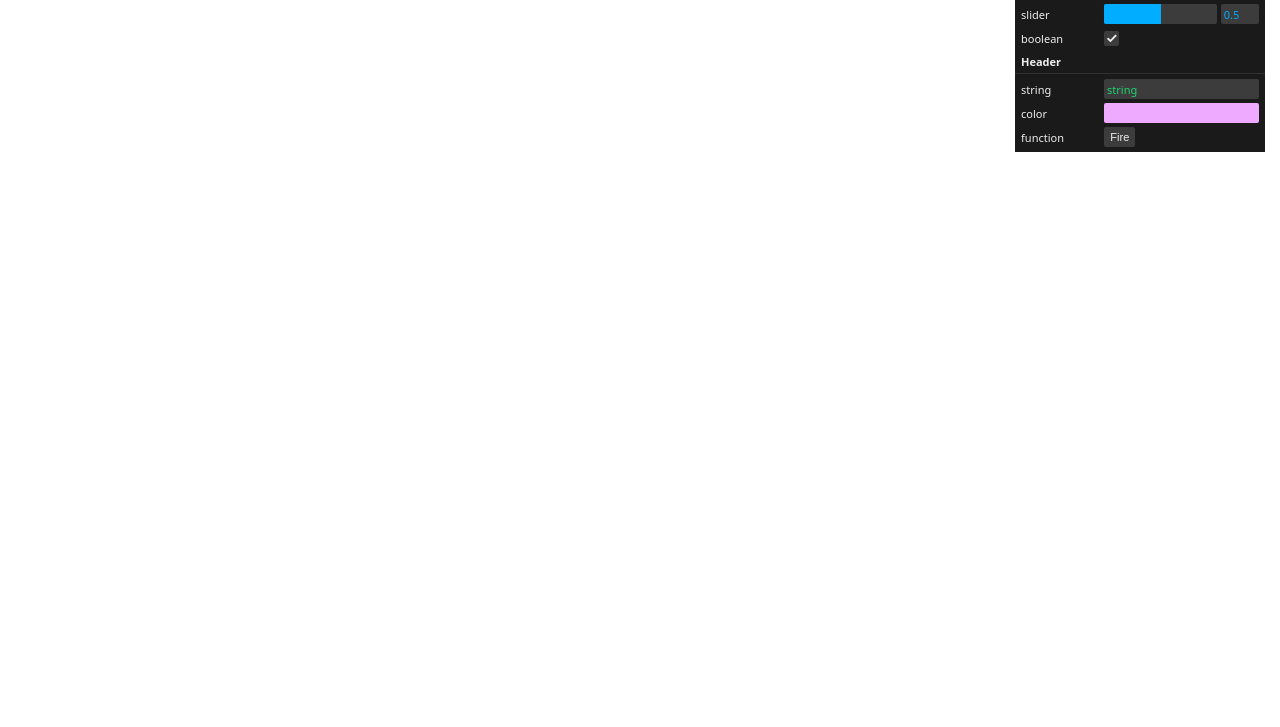
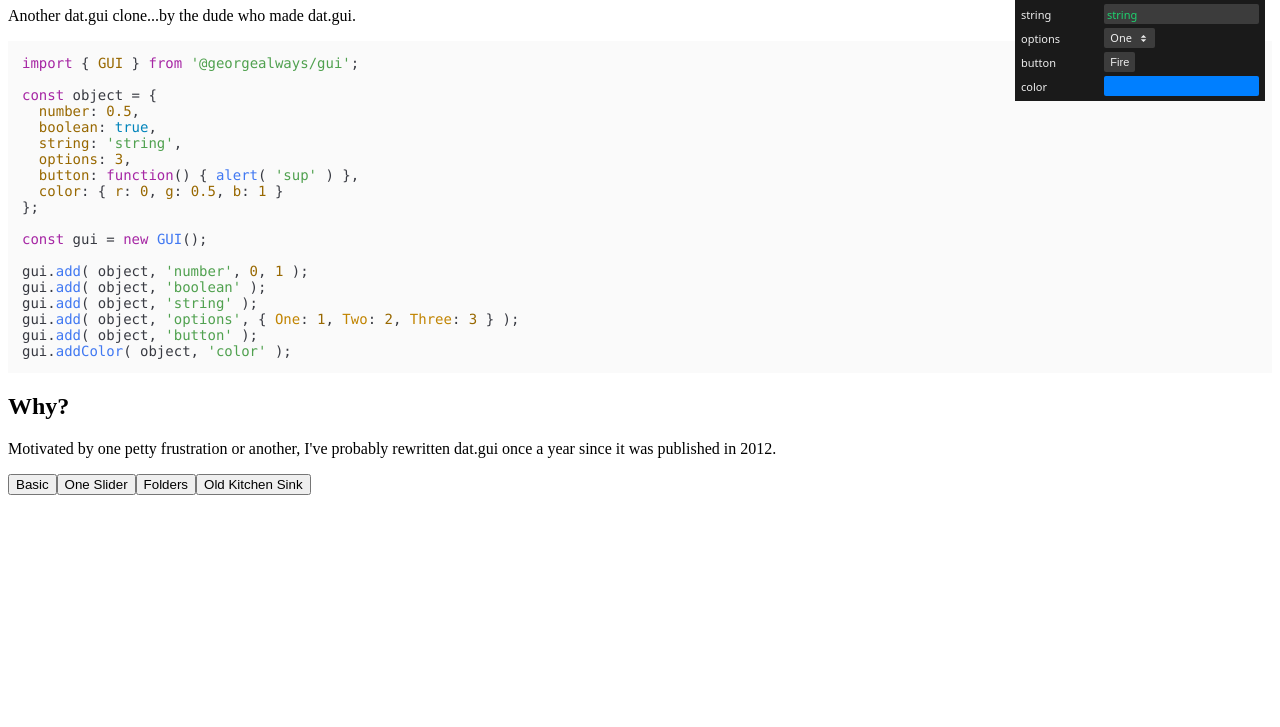
Before and after one commit to georgealways/lil-gui, a website with bundled scripts: page demo/index.html in a window 1280 px wide. Shown: the part 73-800 px from the top of the page. Built offline with nearby package versions, Linux system fonts and the light colour scheme.

Commit message:
demo stuff

```diff
--- a/demo/index.html
+++ b/demo/index.html
@@ -3,9 +3,47 @@
 <head>
   <meta charset="utf-8">
   <meta name="viewport" content="width=device-width,initial-scale=1">
+  <link rel="stylesheet"
+      href="//cdnjs.cloudflare.com/ajax/libs/highlight.js/9.15.9/styles/atom-one-light.min.css">
+<script src="//cdnjs.cloudflare.com/ajax/libs/highlight.js/9.15.9/highlight.min.js"></script>
+<style>
+pre, code {
+  font: 14px Consolas, Monaco, monospace;
+}</style>
   <title></title>
 </head>
 <body>
 <script type="module" src="index.js"></script>
+
+<h1>@georgealways/gui</h1>
+
+<p>Another dat.gui clone...by the dude who made dat.gui.</p>
+
+<pre><code class="javascript">import { GUI } from '@georgealways/gui';
+
+const object = {
+  number: 0.5,
+  boolean: true,
+  string: 'string',
+  options: 3,
+  button: function() { alert( 'sup' ) },
+  color: { r: 0, g: 0.5, b: 1 }
+};
+
+const gui = new GUI();
+
+gui.add( object, 'number', 0, 1 );
+gui.add( object, 'boolean' );
+gui.add( object, 'string' );
+gui.add( object, 'options', { One: 1, Two: 2, Three: 3 } );
+gui.add( object, 'button' );
+gui.addColor( object, 'color' );
+</code></pre>
+
+<h2>Why?</h2>
+
+<p>Motivated by one petty frustration or another, I've probably rewritten dat.gui once a year since it was published in 2012. </p>
+
+<script>hljs.initHighlightingOnLoad();</script>
 </body>
 </html>
--- a/demo/index.js
+++ b/demo/index.js
@@ -23,14 +23,27 @@ const GUIS = {
 
 	'Basic': function( gui ) {
 
-		gui.add( { options: 'Basic' }, 'options', [ 'Basic', 'Headers', 'Folders' ] );
-		gui.add( { number: 0 }, 'number' );
-		gui.add( { slider: 0.5 }, 'slider', 0, 1 );
-		gui.add( { boolean: true }, 'boolean' );
-		gui.addHeader( 'Header' );
-		gui.add( { string: 'string' }, 'string' );
-		gui.addColor( { color: '#eeaaff' }, 'color' );
-		gui.add( { function: () => alert( 'sup' ) }, 'function' );
+		const object = {
+			number: 0.5,
+			boolean: true,
+			string: 'string',
+			options: 1,
+			button() {
+				alert( 'sup' );
+			},
+			color: {
+				r: 0,
+				g: 0.5,
+				b: 1
+			}
+		};
+
+		gui.add( object, 'number', 0, 1 );
+		gui.add( object, 'boolean' );
+		gui.add( object, 'string' );
+		gui.add( object, 'options', { One: 1, Two: 2, Three: 3 } );
+		gui.add( object, 'button' );
+		gui.addColor( object, 'color' );
 
 	},
 
```
